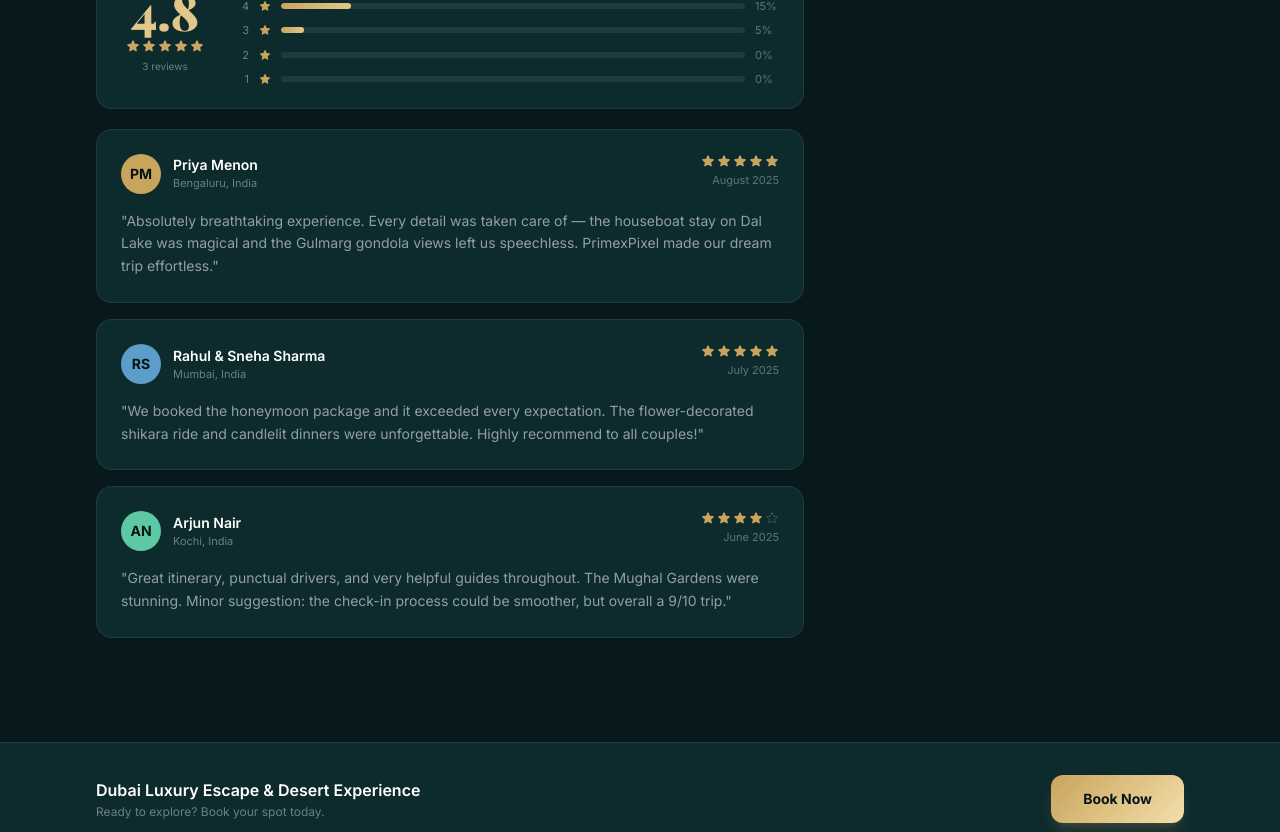
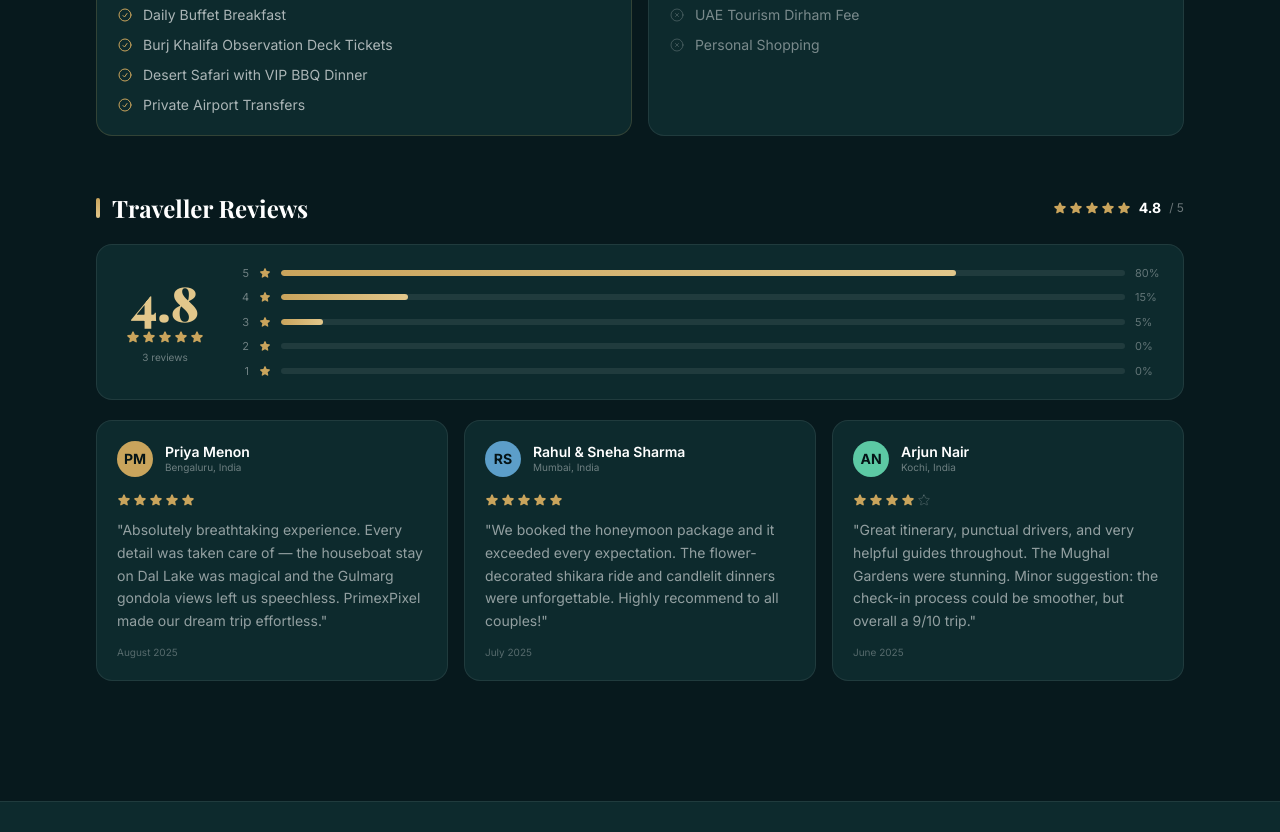
Before and after one commit to Denil980/primexpixeltravelproject, a Next.js app: page /package/dubai-luxury-escape in a window 1280 px wide. Shown: the part 2500-3332 px from the top of the page. Built offline with nearby package versions, Linux system fonts and the light colour scheme; a web font is replaced by a local one.

Commit message:
layout: itinerary, inclusions, reviews span full width below booking card

```diff
--- a/app/package/[id]/page.jsx
+++ b/app/package/[id]/page.jsx
@@ -208,12 +208,12 @@ export default async function PackagePage({ params }) {
       </div>
 
       {/* ══════════════════════════════════════════
-          4. BODY — 2 columns
+          4. BODY TOP — 2 columns (About + Highlights | Booking card)
       ══════════════════════════════════════════ */}
-      <div className="mx-auto max-w-6xl px-4 py-10 sm:px-6 lg:px-8">
+      <div className="mx-auto max-w-6xl px-4 pt-10 pb-0 sm:px-6 lg:px-8">
         <div className="grid gap-10 lg:grid-cols-[1fr_320px] xl:grid-cols-[1fr_340px]">
 
-          {/* ── LEFT ──────────────────────────────── */}
+          {/* ── LEFT: About + Highlights ─────────── */}
           <div className="space-y-14">
 
             {/* About */}
@@ -237,16 +237,95 @@ export default async function PackagePage({ params }) {
               </section>
             )}
 
-            {/* Itinerary */}
+          </div>
+
+          {/* ── RIGHT — sticky booking card ───────── */}
+          <div className="lg:sticky lg:top-8 h-fit space-y-4">
+
+            {/* Booking card */}
+            <div className="rounded-2xl border border-white/10 bg-[#0d2a2d] overflow-hidden shadow-2xl">
+              <div className="h-1 w-full bg-gradient-to-r from-[#c9a45c] to-[#e2c78b]" />
+              <div className="p-6 space-y-5">
+                <div>
+                  <span className="text-[10px] font-bold uppercase tracking-[0.25em] text-white/35">Starting from</span>
+                  <div className="mt-1 flex items-baseline gap-2">
+                    <span className="font-playfair text-4xl font-black text-[#e2c78b]">{pkg.price}</span>
+                    <span className="text-xs text-white/35">/ per person</span>
+                  </div>
+                </div>
+                <div className="space-y-2.5">
+                  <div className="flex items-center gap-3 text-sm text-white/60">
+                    <ClockIcon className="h-4 w-4 text-[#c9a45c] shrink-0" />
+                    <span>{pkg.duration}</span>
+                  </div>
+                  <div className="flex items-center gap-3 text-sm text-white/60">
+                    <MapPinIcon className="h-4 w-4 text-[#c9a45c] shrink-0" />
+                    <span>{destinationName}</span>
+                  </div>
+                  <div className="flex items-center gap-3 text-sm text-white/60">
+                    <ShieldCheckIcon className="h-4 w-4 text-[#c9a45c] shrink-0" />
+                    <span>Instant confirmation</span>
+                  </div>
+                  <div className="flex items-center gap-3 text-sm text-white/60">
+                    <UsersIcon className="h-4 w-4 text-[#c9a45c] shrink-0" />
+                    <span>Private group · Min 2 persons</span>
+                  </div>
+                </div>
+                <div className="h-px bg-white/8" />
+                <a
+                  href={whatsappUrl}
+                  target="_blank"
+                  rel="noopener noreferrer"
+                  className="block w-full text-center rounded-xl py-4 text-sm font-bold text-[#051417] transition-all duration-300 hover:brightness-110 active:scale-95 shadow-lg shadow-[#c9a45c]/20"
+                  style={{ background: 'linear-gradient(135deg, #c9a45c 0%, #f3dfab 100%)' }}
+                >
+                  Book Now
+                </a>
+                <p className="text-[10px] text-white/25 text-center">
+                  No upfront payment · Flexible cancellation
+                </p>
+              </div>
+            </div>
+
+            {/* Accommodation & Transport */}
+            {(pkg.accommodation || pkg.transport) && (
+              <div className="rounded-2xl border border-white/8 bg-[#0d2a2d] p-5 space-y-4">
+                <p className="text-[10px] font-bold uppercase tracking-[0.25em] text-[#c9a45c]">Stay & Transport</p>
+                {pkg.accommodation && (
+                  <div>
+                    <p className="text-[10px] text-white/35 uppercase tracking-wider mb-1">Accommodation</p>
+                    <p className="text-sm text-white/60 leading-relaxed">{pkg.accommodation}</p>
+                  </div>
+                )}
+                {pkg.transport && (
+                  <div>
+                    <p className="text-[10px] text-white/35 uppercase tracking-wider mb-1">Transport</p>
+                    <p className="text-sm text-white/60 leading-relaxed">{pkg.transport}</p>
+                  </div>
+                )}
+              </div>
+            )}
+
+          </div>
+        </div>
+      </div>
+
+      {/* ══════════════════════════════════════════
+          5. FULL-WIDTH BELOW — Itinerary, Inclusions, Reviews
+          (spans across both columns, fills space under booking card)
+      ══════════════════════════════════════════ */}
+      <div className="mx-auto max-w-6xl px-4 py-14 sm:px-6 lg:px-8 space-y-14">
+
+        {/* Itinerary — full width */}
         <section>
           <SectionLabel>Day-by-Day Itinerary</SectionLabel>
           <PackageItineraryAccordion itinerary={pkg.itinerary} />
         </section>
 
-            {/* Inclusions & Exclusions */}
+        {/* Inclusions & Exclusions — full width, 2 cols internally */}
         <section>
           <SectionLabel>What is Included</SectionLabel>
-              <div className="grid gap-4 sm:grid-cols-2">
+          <div className="grid gap-4 sm:grid-cols-2 lg:grid-cols-2">
             <div className="rounded-2xl border border-[#c9a45c]/20 bg-[#0d2a2d] p-5 space-y-3">
               <p className="text-[10px] font-bold uppercase tracking-widest text-[#c9a45c]">Included</p>
               <ul className="space-y-2.5">
@@ -272,7 +351,7 @@ export default async function PackagePage({ params }) {
           </div>
         </section>
 
-            {/* Reviews */}
+        {/* Reviews — full width */}
         <section>
           <div className="flex items-center justify-between mb-5">
             <div className="flex items-center gap-3">
@@ -286,7 +365,7 @@ export default async function PackagePage({ params }) {
             </div>
           </div>
 
-              {/* Rating bar */}
+          {/* Rating summary */}
           <div className="mb-5 rounded-2xl border border-white/8 bg-[#0d2a2d] p-5">
             <div className="flex items-center gap-6">
               <div className="text-center shrink-0 w-24">
@@ -302,7 +381,7 @@ export default async function PackagePage({ params }) {
                       <span className="w-3 text-right text-[11px] text-white/40">{star}</span>
                       <StarSolid className="h-3 w-3 text-[#c9a45c] shrink-0" />
                       <div className="flex-1 h-1.5 rounded-full bg-white/8 overflow-hidden">
-                            <div className="h-full rounded-full bg-gradient-to-r from-[#c9a45c] to-[#e2c78b] transition-all" style={{ width: pct + '%' }} />
+                        <div className="h-full rounded-full bg-gradient-to-r from-[#c9a45c] to-[#e2c78b]" style={{ width: pct + '%' }} />
                       </div>
                       <span className="w-7 text-[11px] text-white/35">{pct}%</span>
                     </div>
@@ -312,110 +391,29 @@ export default async function PackagePage({ params }) {
             </div>
           </div>
 
-              {/* Review cards */}
-              <div className="space-y-4">
+          {/* Review cards — 3-col on large screens */}
+          <div className="grid gap-4 sm:grid-cols-2 lg:grid-cols-3">
             {REVIEWS.map((review) => (
-                  <div key={review.id} className="rounded-2xl border border-white/8 bg-[#0d2a2d] p-5 sm:p-6">
-                    <div className="flex items-start justify-between gap-4 flex-wrap">
+              <div key={review.id} className="rounded-2xl border border-white/8 bg-[#0d2a2d] p-5">
+                <div className="flex items-start justify-between gap-2 mb-4">
                   <div className="flex items-center gap-3">
-                        <div className="h-10 w-10 rounded-full flex items-center justify-center font-bold text-sm text-[#051417] shrink-0" style={{ background: review.color }}>
+                    <div className="h-9 w-9 rounded-full flex items-center justify-center font-bold text-sm text-[#051417] shrink-0" style={{ background: review.color }}>
                       {review.avatar}
                     </div>
                     <div>
-                          <p className="text-sm font-semibold text-white">{review.name}</p>
-                          <p className="text-[11px] text-white/40">{review.location}</p>
+                      <p className="text-sm font-semibold text-white leading-tight">{review.name}</p>
+                      <p className="text-[10px] text-white/40">{review.location}</p>
                     </div>
                   </div>
-                      <div className="text-right">
+                </div>
                 <Stars rating={review.rating} />
-                        <p className="mt-1 text-[11px] text-white/35">{review.date}</p>
-                      </div>
-                    </div>
-                    <p className="mt-4 text-sm text-white/55 leading-relaxed">"{review.text}"</p>
+                <p className="mt-3 text-sm text-white/55 leading-relaxed">"{review.text}"</p>
+                <p className="mt-3 text-[10px] text-white/30">{review.date}</p>
               </div>
             ))}
           </div>
         </section>
 
-          </div>
-
-          {/* ── RIGHT — sticky booking card ───────── */}
-          <div className="lg:sticky lg:top-8 h-fit space-y-4">
-
-            {/* Booking card */}
-            <div className="rounded-2xl border border-white/10 bg-[#0d2a2d] overflow-hidden shadow-2xl">
-              <div className="h-1 w-full bg-gradient-to-r from-[#c9a45c] to-[#e2c78b]" />
-              <div className="p-6 space-y-5">
-
-                {/* Price */}
-                <div>
-                  <span className="text-[10px] font-bold uppercase tracking-[0.25em] text-white/35">Starting from</span>
-                  <div className="mt-1 flex items-baseline gap-2">
-                    <span className="font-playfair text-4xl font-black text-[#e2c78b]">{pkg.price}</span>
-                    <span className="text-xs text-white/35">/ per person</span>
-                  </div>
-                </div>
-
-                {/* Meta details */}
-                <div className="space-y-2.5">
-                  <div className="flex items-center gap-3 text-sm text-white/60">
-                    <ClockIcon className="h-4 w-4 text-[#c9a45c] shrink-0" />
-                    <span>{pkg.duration}</span>
-                  </div>
-                  <div className="flex items-center gap-3 text-sm text-white/60">
-                    <MapPinIcon className="h-4 w-4 text-[#c9a45c] shrink-0" />
-                    <span>{destinationName}</span>
-                  </div>
-                  <div className="flex items-center gap-3 text-sm text-white/60">
-                    <ShieldCheckIcon className="h-4 w-4 text-[#c9a45c] shrink-0" />
-                    <span>Instant confirmation</span>
-                  </div>
-                  <div className="flex items-center gap-3 text-sm text-white/60">
-                    <UsersIcon className="h-4 w-4 text-[#c9a45c] shrink-0" />
-                    <span>Private group · Min 2 persons</span>
-                  </div>
-                </div>
-
-                <div className="h-px bg-white/8" />
-
-                {/* Book Now button */}
-                <a
-                  href={whatsappUrl}
-                  target="_blank"
-                  rel="noopener noreferrer"
-                  className="block w-full text-center rounded-xl py-4 text-sm font-bold text-[#051417] transition-all duration-300 hover:brightness-110 active:scale-95 shadow-lg shadow-[#c9a45c]/20"
-                  style={{ background: 'linear-gradient(135deg, #c9a45c 0%, #f3dfab 100%)' }}
-                >
-                  Book Now
-                </a>
-
-                <p className="text-[10px] text-white/25 text-center">
-                  No upfront payment · Flexible cancellation
-                </p>
-              </div>
-            </div>
-
-            {/* Accommodation & Transport card */}
-            {(pkg.accommodation || pkg.transport) && (
-              <div className="rounded-2xl border border-white/8 bg-[#0d2a2d] p-5 space-y-4">
-                <p className="text-[10px] font-bold uppercase tracking-[0.25em] text-[#c9a45c]">Stay & Transport</p>
-                {pkg.accommodation && (
-                  <div>
-                    <p className="text-[10px] text-white/35 uppercase tracking-wider mb-1">Accommodation</p>
-                    <p className="text-sm text-white/60 leading-relaxed">{pkg.accommodation}</p>
-                  </div>
-                )}
-                {pkg.transport && (
-                  <div>
-                    <p className="text-[10px] text-white/35 uppercase tracking-wider mb-1">Transport</p>
-                    <p className="text-sm text-white/60 leading-relaxed">{pkg.transport}</p>
-                  </div>
-                )}
-              </div>
-            )}
-
-          </div>
-        </div>
       </div>
 
       {/* ══════════════════════════════════════════
```
Lines whose indentation alone changed are shown as unchanged.
